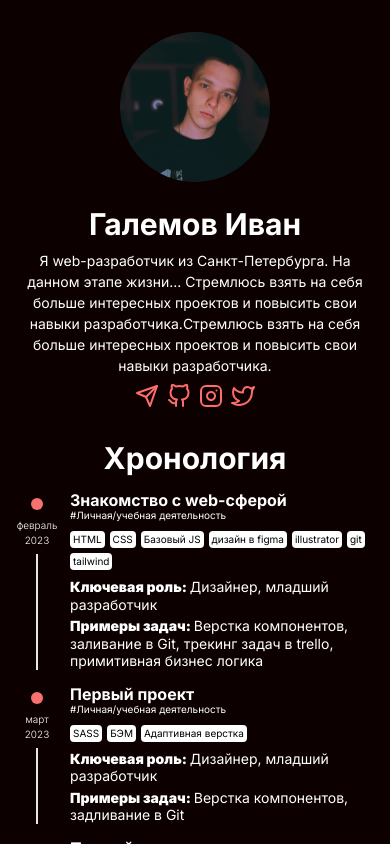
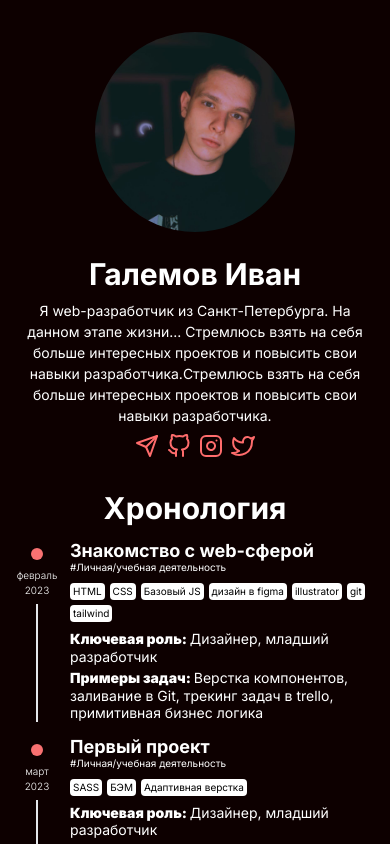
Before and after one commit to frontsinfin/Portfolio, a Next.js app in the folder client/: page / in a window 390 px wide. Shown: the top 844 px of the page. Built offline with nearby package versions, Linux system fonts and the light colour scheme.

Commit message:
fix:size avatar, title in Chronology

```diff
--- a/client/src/app/components/Chronology.tsx
+++ b/client/src/app/components/Chronology.tsx
@@ -27,9 +27,11 @@ const Chronology = () => {
               id="tut"
             >
               <div>
-                <h2 className="text-base md:text-2xl font-bold leading-none">
+                {/* заголовок */}
+                <h2 className="text-lg md:text-2xl font-bold leading-none">
                   {card.title}
                 </h2>
+                {/* тип занятия */}
                 <h3 className="text-[10px] md:text-xs">#{card.typeWork}</h3>
               </div>
               {/* теги */}
```
Also changed, not shown: client/src/app/components/Header.tsx (+1 -1 lines).
